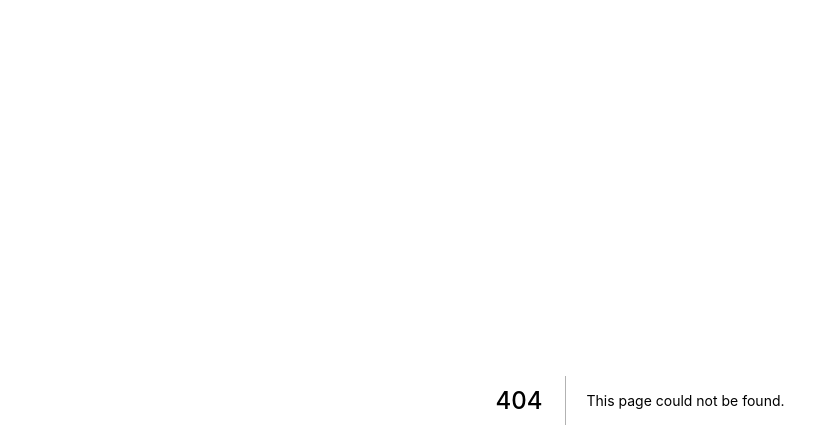
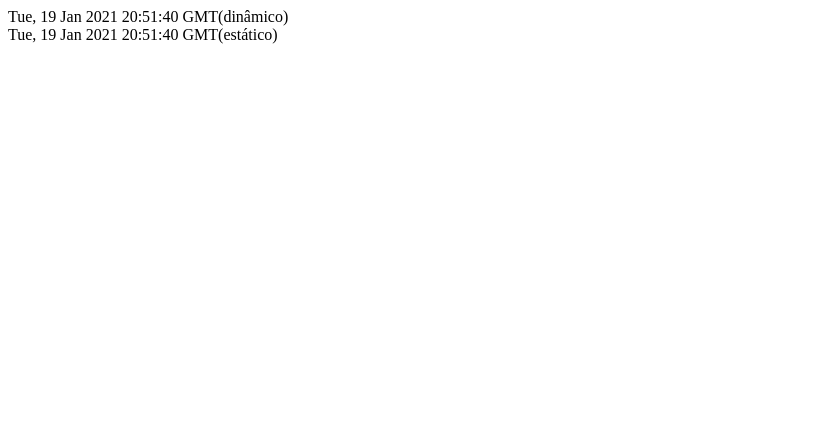
Before and after one commit to riquinhuw/nextestudo, a Next.js app: page /tempo in a window 1280 px wide. Before the commit this address had no page. Shown: the top 448 px of the page, without its empty margins (0-839 px from the left). Built offline with nearby package versions, Linux system fonts and the light colour scheme.

Commit message:
aprendizado sobre o Link e Static

```diff
--- /dev/null
+++ b/pages/tempo.js
@@ -0,0 +1,25 @@
+function tempo(props) {
+    const dynamicDate = new Date();
+    const dynamicDateString = dynamicDate.toGMTString();
+
+    return(
+        <div>
+            <div>{dynamicDateString}(dinâmico)</div>
+            <div>{props.staticDateString}(estático)</div>
+        </div>
+    )
+}
+
+export function getStaticProps() {
+    const staticDate = new Date();
+    const staticDateString = staticDate.toGMTString();
+
+    return{
+        props:{
+            staticDateString
+        },
+        revalidate:60
+    }
+}
+
+export default tempo;
```
Also changed, not shown: pages/index.js (+8 -1 lines), pages/sobre.js (added, +12 -0 lines), 1 other file (tests, documents, lock files or other folders).
